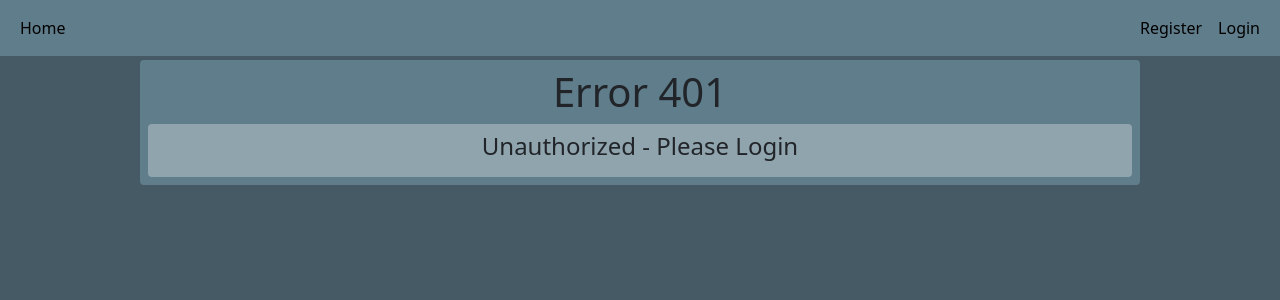
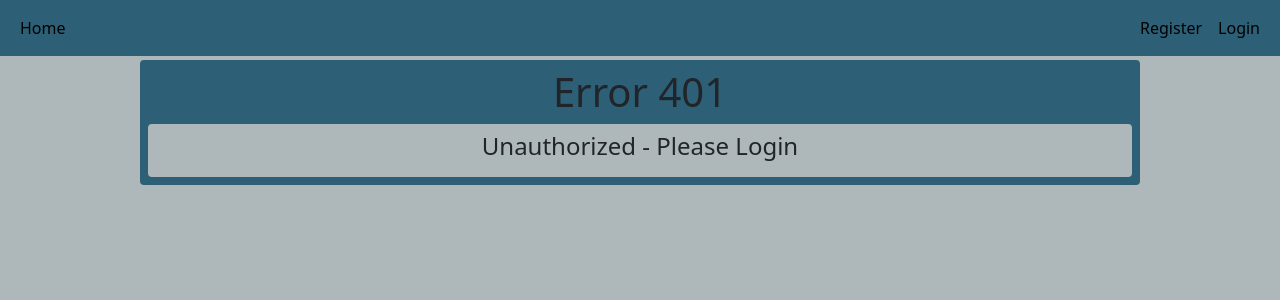
Before and after one commit to ZakMcRae/psts-api-front-end, a FastAPI app: page /post/new in a window 1280 px wide. Shown: the top 300 px of the page. Run offline with FastAPI, Linux system fonts and the light colour scheme.

Commit message:
altered colours and styled links
changed hover colour and underline on profile.html for logout link

```diff
--- a/Blog_FastAPI/static/base.css
+++ b/Blog_FastAPI/static/base.css
@@ -25,15 +25,15 @@
 }
 
 .bg-main {
-    background: #607D8B;
+    background: #2d6076;
 }
 
 .bg-minor {
-    background: #90A4AE;
+    background: #aeb8bb;
 }
 
 .bg-background {
-    background: #455A64;
+    background: #aeb8bb;
 }
 
 .navbar a {
@@ -52,3 +52,12 @@
 .modal-open {
     padding-right: 0 !important;
 }
+
+.logout-link {
+    color: black;
+    text-decoration: none;
+}
+
+.logout-link:hover {
+    color: #333389;
+}
```
